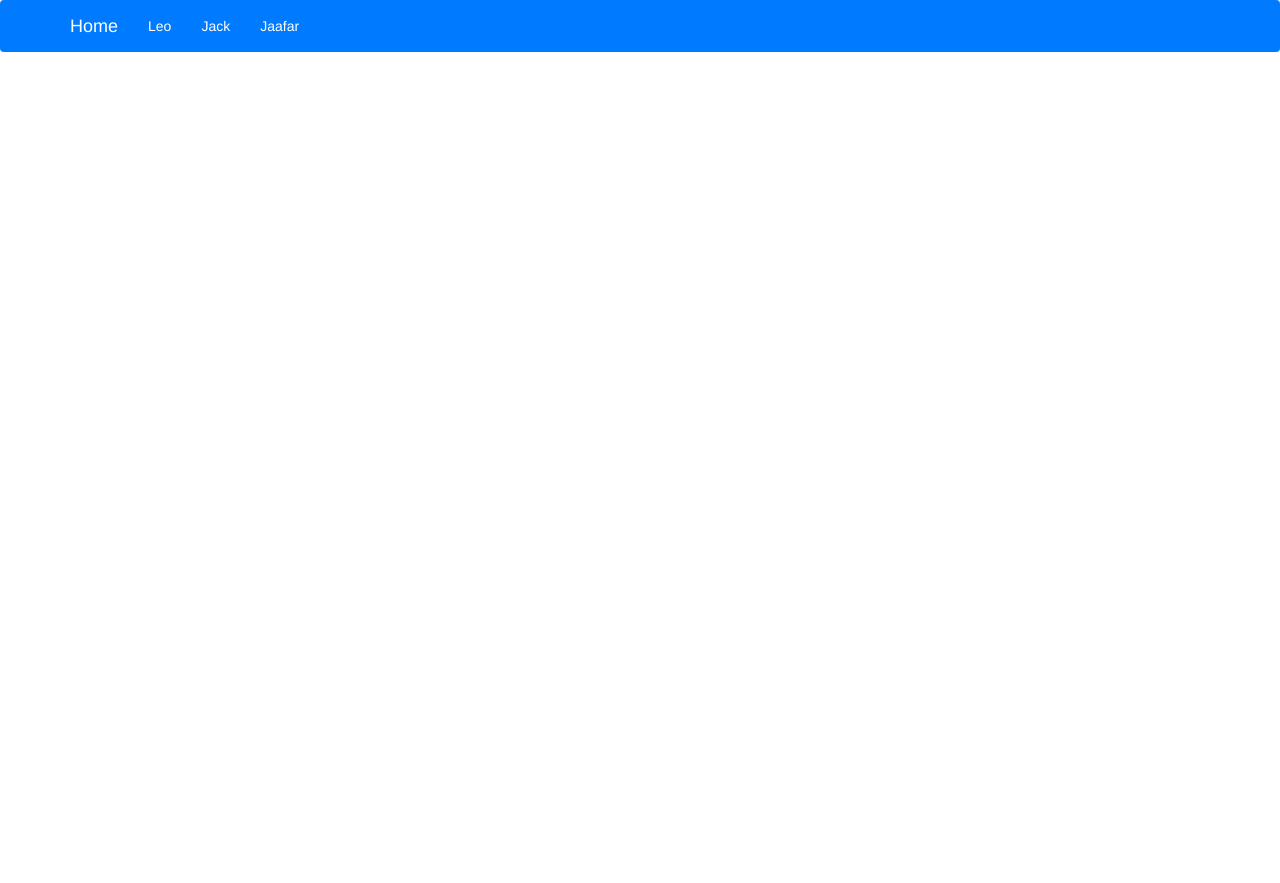
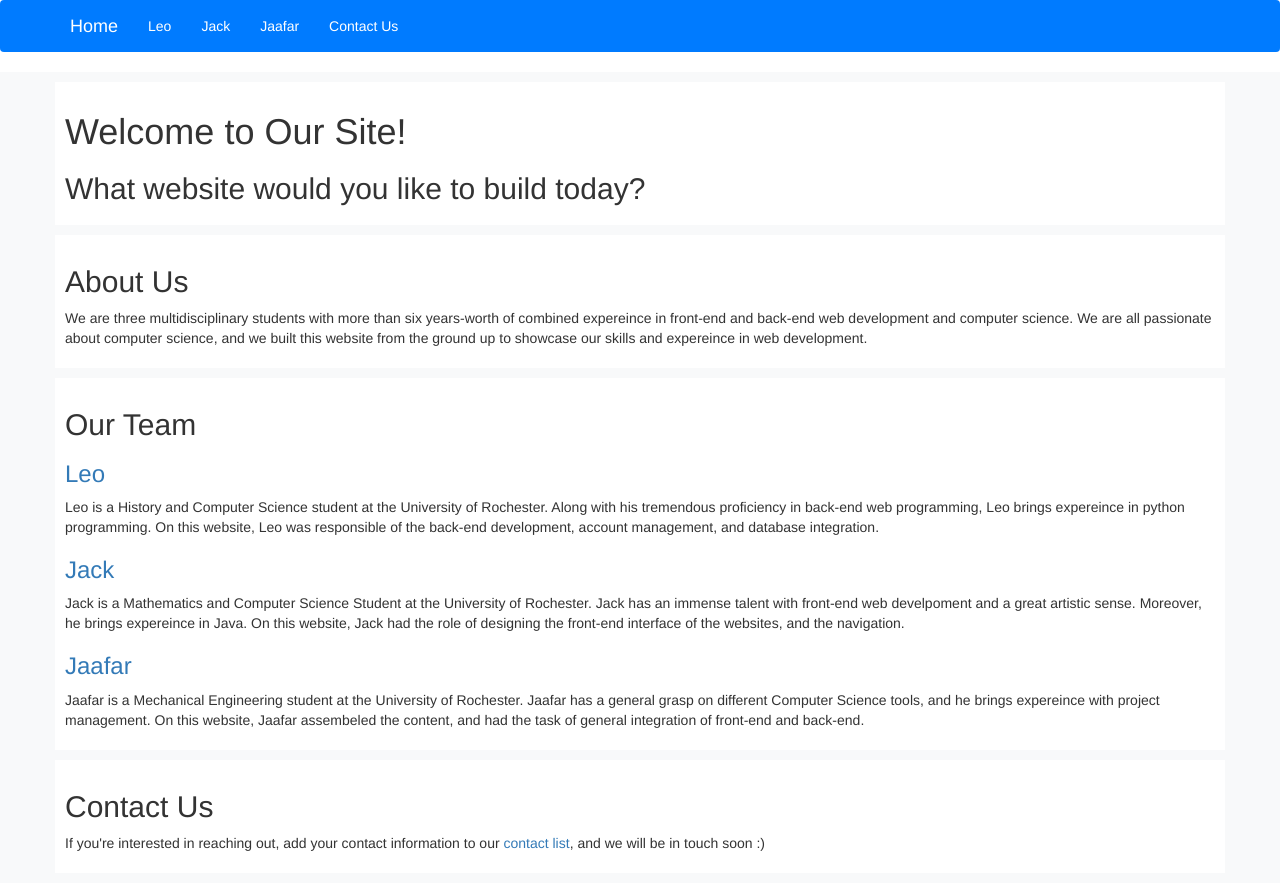
Before and after one commit to lkoblenc/project, a Flask app: page / in a window 1280 px wide. Before the commit the page ends 52 px from the top, so only its background shows below. Run offline with Flask 2, Linux system fonts and the light colour scheme; some libraries are stand-ins or nearby versions.

Commit message:
added homepage

```diff
--- a/templates/base.html
+++ b/templates/base.html
@@ -32,6 +32,7 @@
                 <li> <a  href="/leo"> Leo </a> </li>
                 <li> <a  href="/jack"> Jack </a> </li>
                 <li> <a  href="/jaafar"> Jaafar </a> </li>
+                <li> <a  href="/contact"> Contact Us </a> </li>
             </ul>
         </div>
     </div>
--- a/templates/index.html
+++ b/templates/index.html
@@ -1,5 +1,42 @@
 {% extends "base.html" %}
 
 {% block content %}
+<div class="bg-light">
+	<main class="container">
+		<div class="row">
+			<div class ="bg-layout col">
+				<header>
+					<h1> Welcome to Our Site! </h1>
+					<h2 class="title"> What website would you like to build today? </h2>
+				</header>
+			</div>
+			<div class ="bg-layout col">
+				<h2> About Us </h2>
+				<section>
+					<p>We are three multidisciplinary students with more than six years-worth of combined expereince in front-end and back-end web development and computer science. We are all passionate about computer science, and we built this website from the ground up to showcase our skills and expereince in web development.</p>
+				</section>
+			</div>
+			<div class="bg-layout col">
+			<section>
+			<h2> Our Team </h2>
+				<h3> <a href="/leo">Leo</a> </h3>
+				<p>Leo is a History and Computer Science student at the University of Rochester. Along with his tremendous proficiency in back-end web programming, Leo brings expereince in python programming. On this website, Leo was responsible of the back-end development, account management, and database integration.</p>
+
+				<h3> <a href="/jack">Jack</a>  </h3>
+				<p>Jack is a Mathematics and Computer Science Student at the University of Rochester. Jack has an immense talent with front-end web develpoment and a great artistic sense. Moreover, he brings expereince in Java. On this website, Jack had the role of designing the front-end interface of the websites, and the navigation.</p>
+
+				<h3> <a href="/jaafar">Jaafar</a> </h3>
+				<p>Jaafar is a Mechanical Engineering student at the University of Rochester. Jaafar has a general grasp on different Computer Science tools, and he brings expereince with project management. On this website, Jaafar assembeled the content, and had the task of general integration of front-end and back-end.</p>
+			</section>
+		</div>
+		<div class ="bg-layout col">
+				<h2> Contact Us </h2>
+				<section>
+					<p>If you're interested in reaching out, add your contact information to our <a href = "/contact"> contact list</a>, and we will be in touch soon :)</p>
+				</section>
+			</div>
+		</div>
+	</main>
+</div>
 
 {% endblock %}
```
